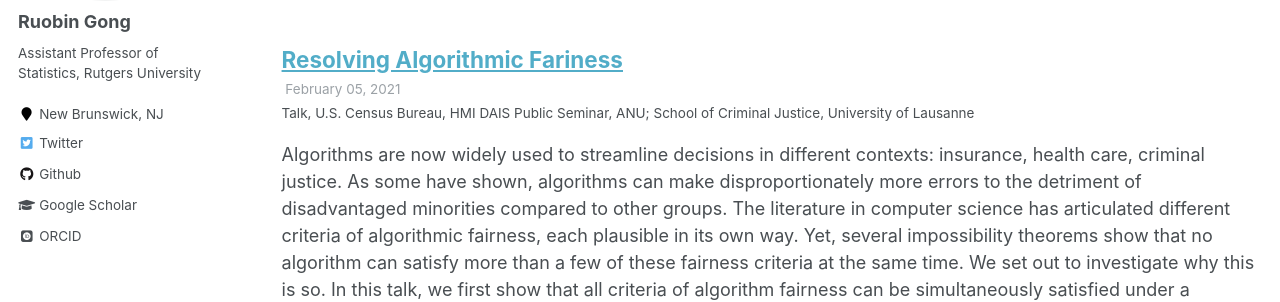
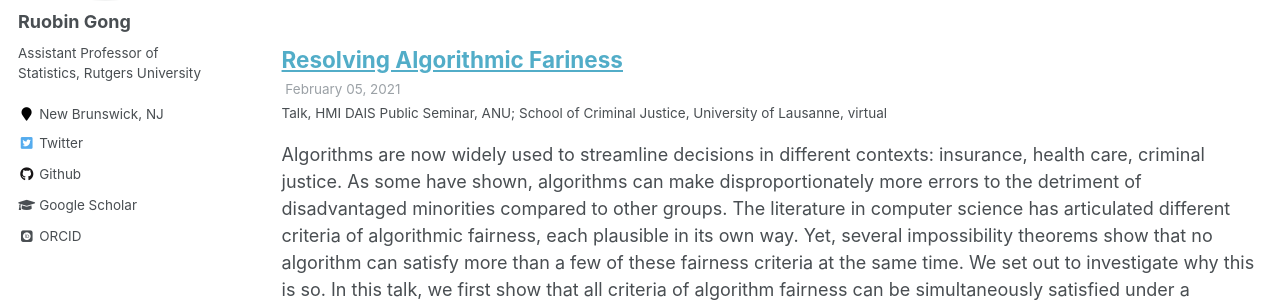
Before and after one commit to RuobinGong/RuobinGong.github.io, a Jekyll site: the page built from _pages/talks.html, in a window 1280 px wide and 900 px high, scrolled down 319 px. Shown: the part 155-457 px from the top of the window. Built offline with Jekyll 4.4.1, drawn with Linux system fonts in a browser that asks for light colours; some web fonts are replaced.

Commit message:
Update 2020-11-12-fairness.md

```diff
--- a/_talks/2020-11-12-fairness.md
+++ b/_talks/2020-11-12-fairness.md
@@ -3,9 +3,9 @@ title: "Resolving Algorithmic Fariness"
 collection: talks
 type: "Talk"
 permalink: /talks/2020-11-12-fairness
-venue: "U.S. Census Bureau"
+venue: "HMI DAIS Public Seminar, ANU; School of Criminal Justice, University of Lausanne"
 date: 2021-02-05
-location: "HMI DAIS Public Seminar, ANU; School of Criminal Justice, University of Lausanne"
+location: "virtual"
 
 ---
 
```
